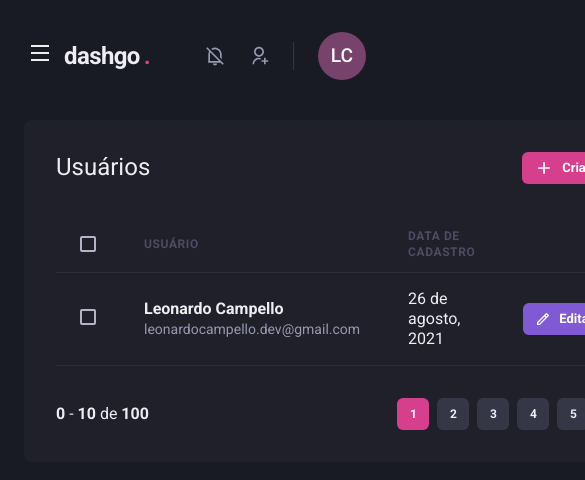
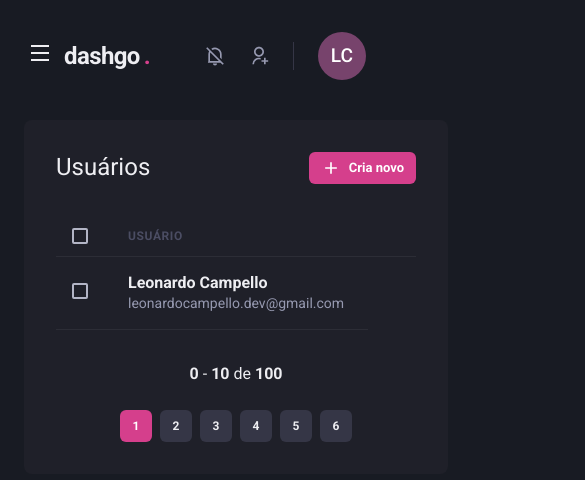
Before and after one commit to LeonardoCampello-dev/dashgo, a Next.js app: page /users in a window 390 px wide. Shown: the top 480 px of the page, 585 px wide, since content can reach past the window. Built offline with nearby package versions, Linux system fonts and the light colour scheme.

Commit message:
👌 IMPROVE: Responsiveness and Navigation

```diff
--- a/src/components/Pagination/index.tsx
+++ b/src/components/Pagination/index.tsx
@@ -5,7 +5,7 @@ import { PaginationItem } from './PaginationItem';
 export function Pagination() {
   return (
     <Stack
-      direction='row'
+      direction={['column', 'row']}
       mt='8'
       justify='space-between'
       align='center'
--- a/src/components/Sidebar/NavLink.tsx
+++ b/src/components/Sidebar/NavLink.tsx
@@ -1,7 +1,9 @@
 import { ElementType } from 'react';
 
+import Link from 'next/link';
+
 import {
-  Link,
+  Link as ChakraLink,
   LinkProps as ChakraLinkProps,
   Icon,
   Text
@@ -10,15 +12,23 @@ import {
 interface NavLinkProps extends ChakraLinkProps {
   icon: ElementType;
   children: string;
+  href: string;
 }
 
-export function NavLink({ icon, children, ...rest }: NavLinkProps) {
+export function NavLink({
+  icon,
+  children,
+  href,
+  ...rest
+}: NavLinkProps) {
   return (
-    <Link display='flex' align='center' {...rest}>
-      <Icon as={icon} fontSize='20' />
-      <Text ml='4' fontWeight='medium'>
-        {children}
-      </Text>
+    <Link href={href} passHref>
+      <ChakraLink display='flex' align='center' {...rest}>
+        <Icon as={icon} fontSize='20' />
+        <Text ml='4' fontWeight='medium'>
+          {children}
+        </Text>
+      </ChakraLink>
     </Link>
   );
 }
--- a/src/components/Sidebar/SidebarNav.tsx
+++ b/src/components/Sidebar/SidebarNav.tsx
@@ -14,13 +14,21 @@ export function SidebarNav() {
   return (
     <Stack spacing='12' align='flex-start'>
       <NavSection title='GERAL'>
-        <NavLink icon={RiDashboardLine}>Dashboard</NavLink>
-        <NavLink icon={RiContactsLine}>Usuários</NavLink>
+        <NavLink href='/dashboard' icon={RiDashboardLine}>
+          Dashboard
+        </NavLink>
+        <NavLink href='/users' icon={RiContactsLine}>
+          Usuários
+        </NavLink>
       </NavSection>
 
       <NavSection title='AUTOMAÇÃO'>
-        <NavLink icon={RiInputMethodLine}>Formulários</NavLink>
-        <NavLink icon={RiGitMergeLine}>Automação</NavLink>
+        <NavLink href='/forms' icon={RiInputMethodLine}>
+          Formulários
+        </NavLink>
+        <NavLink href='/automation' icon={RiGitMergeLine}>
+          Automação
+        </NavLink>
       </NavSection>
     </Stack>
   );
--- a/src/pages/dashboard.tsx
+++ b/src/pages/dashboard.tsx
@@ -28,7 +28,7 @@ export default function Dashboard() {
           minChildWidth='320px'
           align='flex-start'
         >
-          <Box p='8' bg='gray.800' borderRadius={8} pb='4'>
+          <Box p={['6', '8']} bg='gray.800' borderRadius={8} pb='4'>
             <Text fontSize='lg' mb='4'>
               Inscritos da semana
             </Text>
@@ -40,7 +40,7 @@ export default function Dashboard() {
             />
           </Box>
 
-          <Box p='8' bg='gray.800' borderRadius={8} pb='4'>
+          <Box p={['6', '8']} bg='gray.800' borderRadius={8} pb='4'>
             <Text fontSize='lg' mb='4'>
               Taxa de abertura
             </Text>
--- a/src/pages/users/index.tsx
+++ b/src/pages/users/index.tsx
@@ -1,3 +1,5 @@
+import Link from 'next/link';
+
 import {
   Box,
   Flex,
@@ -11,7 +13,8 @@ import {
   Th,
   Td,
   Checkbox,
-  Text
+  Text,
+  useBreakpointValue
 } from '@chakra-ui/react';
 
 import { RiAddLine, RiPencilLine } from 'react-icons/ri';
@@ -21,19 +24,22 @@ import { Sidebar } from '../../components/Sidebar';
 import { Pagination } from '../../components/Pagination';
 
 export default function UserList() {
+  const isWideVersion = useBreakpointValue({ base: false, lg: true });
+
   return (
     <Box>
       <Header />
 
-      <Flex width='100%' my='6' maxWidth={1480} mx='auto' px='6'>
+      <Flex width={'100%'} my='6' maxWidth={1480} mx='auto' px={'6'}>
         <Sidebar />
 
-        <Box flex='1' borderRadius={8} bg='gray.800' p='8'>
+        <Box flex='1' borderRadius={8} bg='gray.800' p={'8'}>
           <Flex mb='8' justify='space-between' align='center'>
             <Heading size='lg' fontWeight='normal'>
               Usuários
             </Heading>
 
+            <Link href='/users/create' passHref>
               <Button
                 as='a'
                 size='sm'
@@ -43,24 +49,25 @@ export default function UserList() {
               >
                 Cria novo
               </Button>
+            </Link>
           </Flex>
 
           <Table colorScheme='whiteAlpha'>
             <Thead>
               <Tr>
-                <Th px='6' color='gray.300' width='8'>
+                <Th px={['4', '4', '6']} color='gray.300' width='8'>
                   <Checkbox colorScheme='pink' />
                 </Th>
 
                 <Th>Usuário</Th>
-                <Th>Data de cadastro</Th>
+                {isWideVersion && <Th>Data de cadastro</Th>}
                 <Th width='8'></Th>
               </Tr>
             </Thead>
 
             <Tbody>
               <Tr>
-                <Td px='6'>
+                <Td px={['4', '4', '6']}>
                   <Checkbox colorScheme='pink' />
                 </Td>
 
@@ -73,8 +80,9 @@ export default function UserList() {
                   </Box>
                 </Td>
 
-                <Td>26 de agosto, 2021</Td>
+                {isWideVersion && <Td>26 de agosto, 2021</Td>}
 
+                {isWideVersion && (
                   <Td>
                     <Button
                       as='a'
@@ -88,6 +96,7 @@ export default function UserList() {
                       Editar
                     </Button>
                   </Td>
+                )}
               </Tr>
             </Tbody>
           </Table>
```
Also changed, not shown: src/pages/users/create.tsx (+8 -4 lines). Lines whose indentation alone changed are shown as unchanged.
